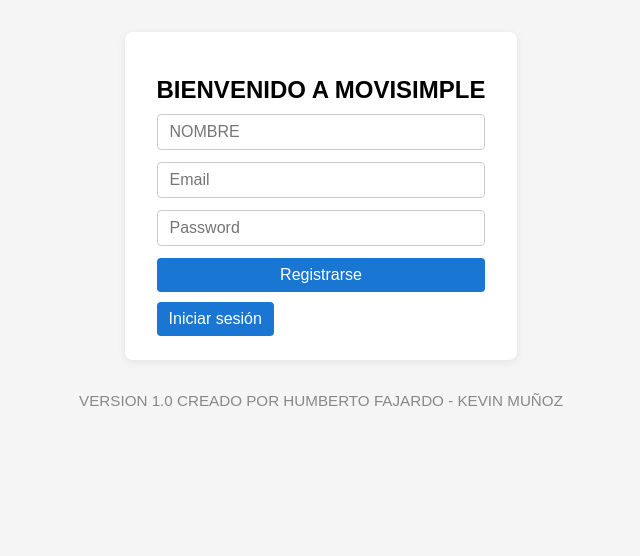
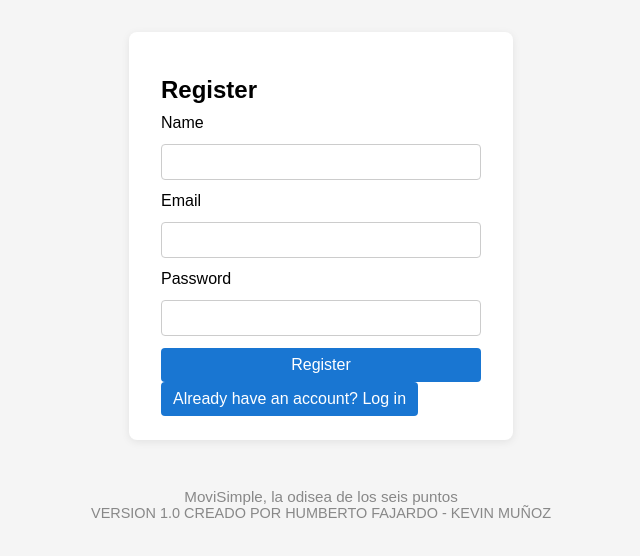
Before and after one commit to apuestacerou/movisimple, a website: page public/index.html in a window 1280 px wide. Shown: the whole page, without its empty margins (319-959 px from the left). Drawn offline with Linux system fonts and the light colour scheme.

Commit message:
hacer index

```diff
--- a/public/index.html
+++ b/public/index.html
@@ -8,33 +8,39 @@
 </head>
 <body>
   <!-- Registro -->
-  <div id="register-section">
-    <h2>BIENVENIDO A MOVISIMPLE</h2>
+  <div id="register-section" class="card">
+    <h2>Register</h2>
     <form id="register-form">
-      <input type="text" id="reg-name" placeholder="NOMBRE" required>
-      <input type="email" id="reg-email" placeholder="Email" required>
-      <input type="password" id="reg-password" placeholder="Password" required>
-      <button type="submit">Registrarse</button>
+      <label>Name</label>
+      <input type="text" id="reg-name" required>
+      <label>Email</label>
+      <input type="email" id="reg-email" required>
+      <label>Password</label>
+      <input type="password" id="reg-password" required>
+      <button type="submit">Register</button>
     </form>
-    <button id="go-login-btn" type="button" style="margin-top:10px;">Iniciar sesión</button>
+    <button id="go-login-btn" type="button" class="link-btn">Already have an account? Log in</button>
   </div>
 
   <!-- Login -->
-  <div id="login-section" style="display:none;">
+  <div id="login-section" class="card" style="display:none;">
     <h2>Login</h2>
     <form id="login-form">
-      <input type="email" id="login-email" placeholder="Email" required>
-      <input type="password" id="login-password" placeholder="Password" required>
+      <label>Email</label>
+      <input type="email" id="login-email" required>
+      <label>Password</label>
+      <input type="password" id="login-password" required>
       <button type="submit">Log in</button>
     </form>
+    <button id="go-register-btn" type="button" class="link-btn">Don't have an account? Register</button>
   </div>
 
   <!-- Solicitud de Viaje -->
-  <div id="trip-section" style="display:none;">
+  <div id="trip-section" class="card" style="display:none;">
     <h2>Trip Request</h2>
-    <button id="logout-btn" type="button" style="float:right;margin-top:-40px;">Cerrar sesión</button>
+    <button id="logout-btn" type="button" class="link-btn" style="float:right;margin-top:-40px;">Log out</button>
     <div id="graph-container"></div>
-    <div>
+    <div class="trip-controls">
       <label for="origin-select">Origin:</label>
       <select id="origin-select">
         <option value="">Select origin</option>
@@ -63,8 +69,9 @@
     <div id="result"></div>
   </div>
 
-  <footer style="text-align:center; margin-top: 32px; color: #888; font-size: 0.95em;">
-    VERSION 1.0 CREADO POR HUMBERTO FAJARDO - KEVIN MUÑOZ
+  <footer>
+    <div>MoviSimple, la odisea de los seis puntos</div>
+    <div style="color:#888; font-size:0.95em;">VERSION 1.0 CREADO POR HUMBERTO FAJARDO - KEVIN MUÑOZ</div>
   </footer>
   <script src="app.js"></script>
 </body>
```
